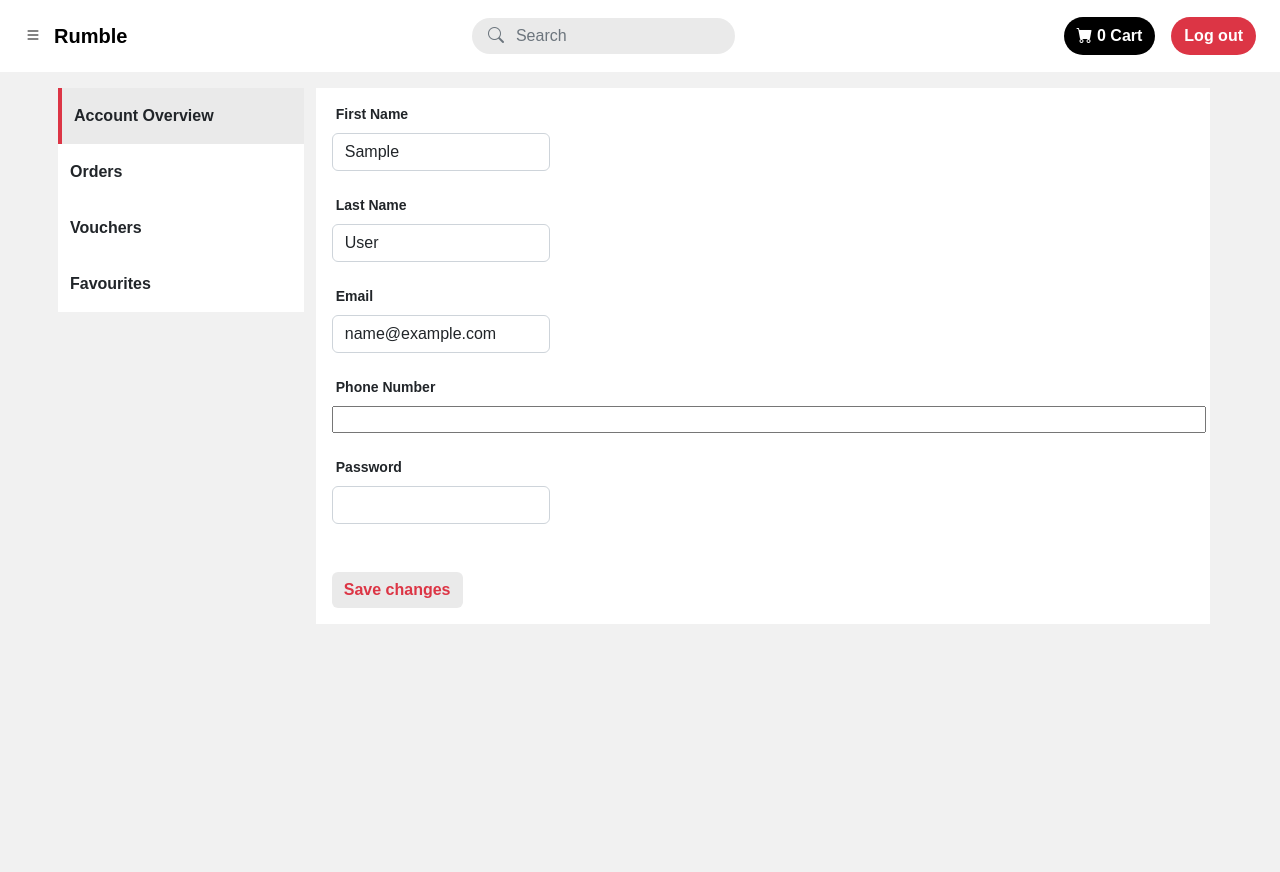
After one commit to Armadillidiid/food-delivery-ecommerce, a Django app: page /profile/overview/ in a window 1280 px wide. The commit adds this page. Run offline with Django 4.2, Linux system fonts and the light colour scheme; the visitor is signed in with stand-in values (Sample User, id 1); some libraries are stand-ins or nearby versions; some web fonts are replaced.

Commit message:
Account overview page added

```diff
--- a/mysite/forms.py
+++ b/mysite/forms.py
@@ -28,3 +28,16 @@ class ShippingAddressForm(ModelForm):
         }
         fields = '__all__'
         exclude = ['customer']
+
+
+class UserUpdateForm(ModelForm):
+    class Meta:
+        model = User
+        widgets = {
+            'first_name': forms.TextInput(attrs={'class': 'form-control w-25'}),
+            'last_name': forms.TextInput(attrs={'class': 'form-control w-25'}),
+            'email': forms.TextInput(attrs={'class': 'form-control w-25'}),
+            'phone_number' : PhoneNumberPrefixWidget(initial='NG', attrs={'class': 'form-control w-auto'}),
+            'password': forms.PasswordInput(attrs={'class': 'form-control w-25'}),
+        }
+        fields = ['first_name', 'last_name', 'email', 'phone_number', 'password']
--- a/mysite/models.py
+++ b/mysite/models.py
@@ -23,7 +23,7 @@ from sqlalchemy import null
 class User(AbstractUser):
     username = models.CharField(max_length=50, null=True, blank=True)
     email = models.EmailField(unique=True)
-    phone_number = PhoneNumberField(null=True)
+    phone_number = PhoneNumberField(unique=True)
 
     USERNAME_FIELD = 'email'
     REQUIRED_FIELDS = ['username']
--- a/mysite/static/css/styles.css
+++ b/mysite/static/css/styles.css
@@ -1,5 +1,13 @@
 .light-gray {
-  background-color: rgb(234, 234, 234);
+  background-color: #eaeaea !important;
+}
+
+.text-light-gray {
+  color: #eaeaea !important;
+}
+
+.text-dark-gray {
+  color: #cccccc !important;
 }
 
 .light-coral {
@@ -314,13 +322,17 @@ ul li {
   width: 40px !important;
 }
 
-.checkout-page-background {
+.gray-page-background {
   background-color: #f1f1f1 !important;
   height: 100vh;
 }
 
 .remove-border {
   border: none !important;
+}
+
+#profile-sidenav div:hover {
+  background-color: #eaeaea !important;
 }
 
   @media only screen and (max-width: 1270px) {
--- /dev/null
+++ b/mysite/static/js/profile.js
@@ -0,0 +1,10 @@
+// Highlight selected nav based on route
+const profileSidenav = document.querySelectorAll("#profile-sidenav div.row")
+const route = document.querySelector("#profile-sidenav").dataset.route
+
+for (option of profileSidenav) {
+    if (option.id == route) {
+        option.classList.remove("bg-white")
+        option.classList.add('light-gray', 'border-start', 'border-4', 'border-danger')
+    }
+}
--- a/mysite/templates/checkout.html
+++ b/mysite/templates/checkout.html
@@ -122,7 +122,7 @@ Store Page | Rumble
 {% endblock %}
 
 {% block main %}
-<div class="container-fluid checkout-page-background p-0">
+<div class="container-fluid gray-page-background p-0">
     <div class="container">
         <div class="row mb-3 p-3">
             <div class="col-6 p-3 me-2 rounded checkout-card-background shadow d-flex flex-column justify-content-between">
--- a/mysite/templates/partials/navbar-app.html
+++ b/mysite/templates/partials/navbar-app.html
@@ -11,7 +11,7 @@
                                 <span class="fs-6">{{ user.first_name }} {{ user.last_name }}</span>
                             </div>
                             <div class="row">
-                                <a href="" class="remove-link-style">
+                                <a href="{% url 'profile-overview' %}" class="remove-link-style">
                                     <span class="fw-bold text-danger fs-6">View account</span>
                                 </a>
                             </div>
--- a/mysite/templates/partials/navbar.html
+++ b/mysite/templates/partials/navbar.html
@@ -19,7 +19,7 @@
                                 <span class="fs-6">{{ user.first_name }} {{ user.last_name }}</span>
                             </div>
                             <div class="row">
-                                <a href="" class="remove-link-style">
+                                <a href="{% url 'profile-overview' %}" class="remove-link-style">
                                     <span class="fw-bold text-danger fs-6">View account</span>
                                 </a>
                             </div>
--- /dev/null
+++ b/mysite/templates/profile-overview.html
@@ -0,0 +1,65 @@
+{% extends 'layout-checkout.html' %}
+
+{% block title %}
+Home page | Rumble
+{% endblock %}
+
+{% load static %}
+
+{% block script %}
+<script src="{% static 'js/profile.js' %}"></script>
+{% endblock %}
+
+{% block main %}
+<div class="container-fluid p-0 gray-page-background">
+    <div class="container d-flex pt-3 px-0 gap-4">
+        <div class="w-25" id="profile-sidenav" data-route="{{ route }}">
+            <div class="row py-3 bg-white" id="overview">
+                <span class="fw-bold">Account Overview</span>
+            </div>
+            <div class="row py-3 bg-white" id="orders">
+                <a href="{% url 'profile-order' %}" class="remove-link-style">
+                    <span class="fw-bold">Orders</span>
+                </a>
+            </div>
+            <div class="row py-3 bg-white" id="vouchers">
+                <span class="fw-bold">Vouchers</span>
+            </div>
+            <div class="row py-3 bg-white" id="favourites">
+                <span class="fw-bold">Favourites</span>
+            </div>
+        </div>
+        <div class="p-3 bg-white w-100">
+            <form action="{% url 'profile-overview' %}" method="post">
+                {% csrf_token %}
+                <input class="visually-hidden" type="text" name="id" value="{{ customer.id }}">
+                <div class="row ms-0 mb-4 fs-7">
+                    <label for="first_name" class="fw-bold ps-1 mb-2">First Name</label>
+                    {{ form.first_name }}
+                </div>
+                <div class="row ms-0 mb-4 fs-7">
+                    <label for="last_name" class="fw-bold ps-1 mb-2">Last Name</label>
+                    {{ form.last_name }}
+                </div>
+                <div class="row ms-0 mb-4 fs-7">
+                    <label for="email" class="fw-bold ps-1 mb-2">Email</label>
+                    {{ form.email }}
+                </div>
+                <div class="row ms-0 mb-4 fs-7">
+                    <label for="phone_number_0" class="fw-bold ps-1 mb-2">Phone Number</label>
+                    {{ form.phone_number }}
+                </div>
+                <div class="row ms-0 mb-5 fs-7">
+                    <label for="password" class="fw-bold ps-1 mb-2">Password</label>
+                    {{ form.password }}
+                </div>
+                <div class="row ms-0 gap-2">
+                    <button type="submit" class="btn light-gray text-danger border-0 fw-bold w-auto">Save
+                        changes</button>
+                    <!-- <button class="btn light-gray text-danger border-0 fw-bold w-auto">Logout</button> -->
+                </div>
+            </form>
+        </div>
+    </div>
+</div>
+{% endblock %}
--- a/mysite/views.py
+++ b/mysite/views.py
@@ -6,7 +6,7 @@ from django.shortcuts import render, HttpResponse, HttpResponseRedirect, redirec
 from django.contrib import messages
 from django.contrib.messages import get_messages
 from django.contrib.auth import authenticate, login, logout
-from .forms import MyUserCreationForm, ShippingAddressForm
+from .forms import MyUserCreationForm, ShippingAddressForm, UserUpdateForm
 from .models import *
 from django.contrib.auth.hashers import check_password, make_password
 from django.contrib.auth.decorators import login_required
@@ -14,6 +14,7 @@ from PIL import Image
 import datetime
 import json
 import uuid
+import sys
 
 
 @login_required(login_url='login')
@@ -311,5 +312,39 @@ def deleteOrder(request):
 
 
 
-def profile(request):
-    pass
+def profileOverview(request):
+    if request.method == "POST":
+        customer = request.user
+        form = UserUpdateForm(request.POST, instance=customer)
+        if form.is_valid():
+            unclean_form = form.save(commit=False)
+
+            # Encrypt password
+            unclean_form.password = make_password(unclean_form.password)
+
+            # Update existing instance of 'User'
+            try:
+                unclean_form.save()
+                messages.success(request, "Update Successful")
+            except:
+                messages.error(request, form.errors)
+
+            return redirect('profile-overview')
+
+    customer = request.user
+    form = UserUpdateForm(instance=customer)
+    context = {
+        'route': 'overview',
+        'form': form,
+        'customer': customer
+    }
+    return render(request, 'profile-overview.html', context)
+
+
+def profileOrder(request):
+    customer = request.user
+    context = {
+        'route': 'orders',
+        'customer': customer
+    }
+    return render(request, "profile-order.html", context)
--- a/setup/urls.py
+++ b/setup/urls.py
@@ -34,7 +34,8 @@ urlpatterns = [
     path('update-cart/', views.updateCart, name='update-cart'),
     path('process-order/', views.processOrder, name='process-order'),
     path('delete-order/', views.deleteOrder, name='delete-order'),
-    path('profile/', views.profile, name='profile')
+    path('profile/overview/', views.profileOverview, name='profile-overview'),
+    path('profile/order/', views.profileOrder, name='profile-order')
 
 ]
 
```
Also changed, not shown: mysite/templates/profile-order.html (added, +53 -0 lines), mysite/migrations/0014_alter_user_phone_number.py (added).
